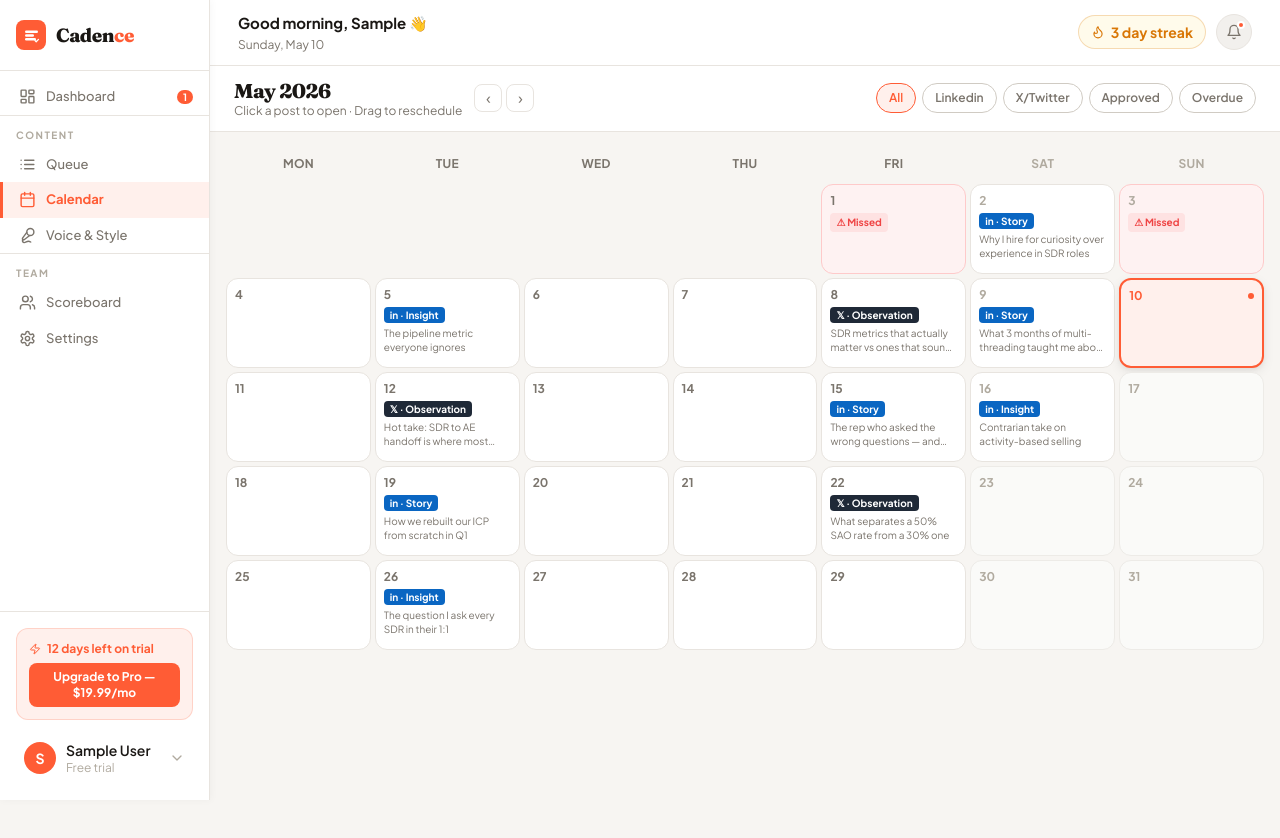
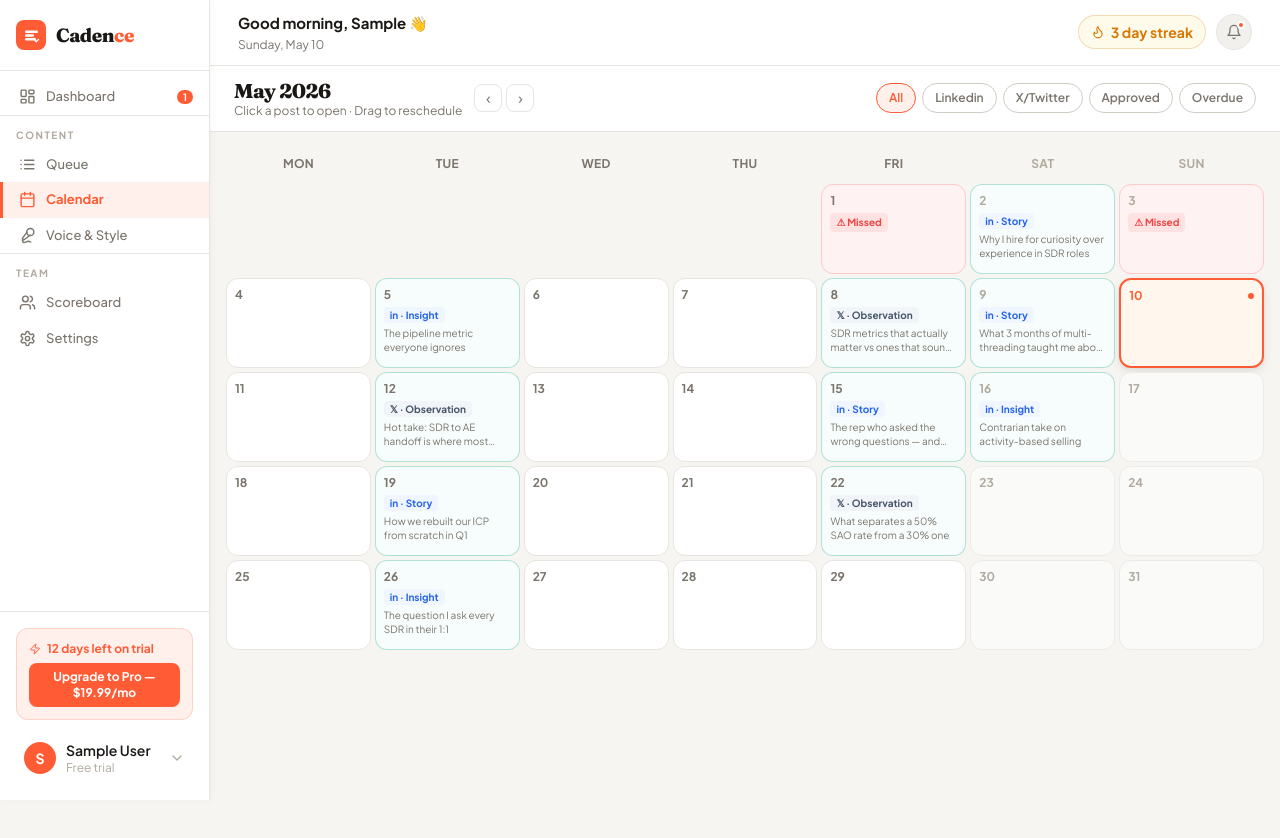
Before and after one commit to tinyspooon/Cadence, a Next.js app: page /dashboard/calendar in a window 1280 px wide. Shown: the top 838 px of the page. Built offline with nearby package versions, Linux system fonts and the light colour scheme; no server answers; sample sign-in values are in the browser's storage.

Commit message:
Calendar pastel colours

```diff
--- a/src/app/dashboard/calendar/page.tsx
+++ b/src/app/dashboard/calendar/page.tsx
@@ -190,9 +190,9 @@ export default function CalendarPage() {
                 className={[
                   'min-h-[90px] rounded-xl border p-2 flex flex-col transition-all duration-150 select-none relative overflow-hidden',
                   isTarget   ? 'border-accent border-2 bg-accent-light shadow-md' :
-                  isToday    ? 'border-accent border-2 bg-accent-light shadow-md' :
+                  isToday    ? 'border-accent border-2 bg-orange-50 shadow-md' :
                   over       ? 'bg-red-50 border-red-200 cursor-pointer' :
-                  data       ? 'bg-white border-border cursor-pointer hover:border-accent hover:shadow-md' :
+                  data       ? 'bg-[#F7FDFC] border-teal/30 cursor-pointer hover:border-accent hover:shadow-md' :
                   isWeekend  ? 'bg-[#FAFAF8] border-[#EDEBE7]' :
                                'bg-white border-border',
                   dragging   ? 'opacity-25 scale-95 cursor-grabbing' : '',
@@ -211,9 +211,9 @@ export default function CalendarPage() {
                 {data ? (
                   <div className="flex flex-col gap-0.5 flex-1 min-h-0">
                     <div className={`text-[10px] font-bold rounded px-1.5 py-0.5 w-fit leading-tight ${
-                      isAp             ? 'bg-green-600 text-white' :
-                      data.platform === 'x' ? 'bg-gray-800 text-white' :
-                                          'bg-[#0A66C2] text-white'
+                      isAp             ? 'bg-green-100 text-green-700' :
+                      data.platform === 'x' ? 'bg-slate-100 text-slate-600' :
+                                          'bg-blue-50 text-blue-600'
                     }`}>
                       {data.platform === 'x' ? '𝕏' : 'in'} · {data.style}
                     </div>
@@ -255,8 +255,8 @@ export default function CalendarPage() {
                 {modalPost && (
                   <>
                     {modalPost.platform === 'linkedin'
-                      ? <span className="bg-[#EBF4FF] text-[#0A66C2] text-xs font-bold px-2 py-0.5 rounded">LinkedIn</span>
-                      : <span className="bg-gray-100 text-gray-800 text-xs font-bold px-2 py-0.5 rounded">𝕏 X/Twitter</span>}
+                      ? <span className="bg-blue-50 text-blue-600 text-xs font-bold px-2 py-0.5 rounded">LinkedIn</span>
+                      : <span className="bg-slate-100 text-slate-600 text-xs font-bold px-2 py-0.5 rounded">𝕏 X/Twitter</span>}
                     <span className="text-xs font-semibold text-faint uppercase tracking-wide">{modalPost.style}</span>
                   </>
                 )}
```
